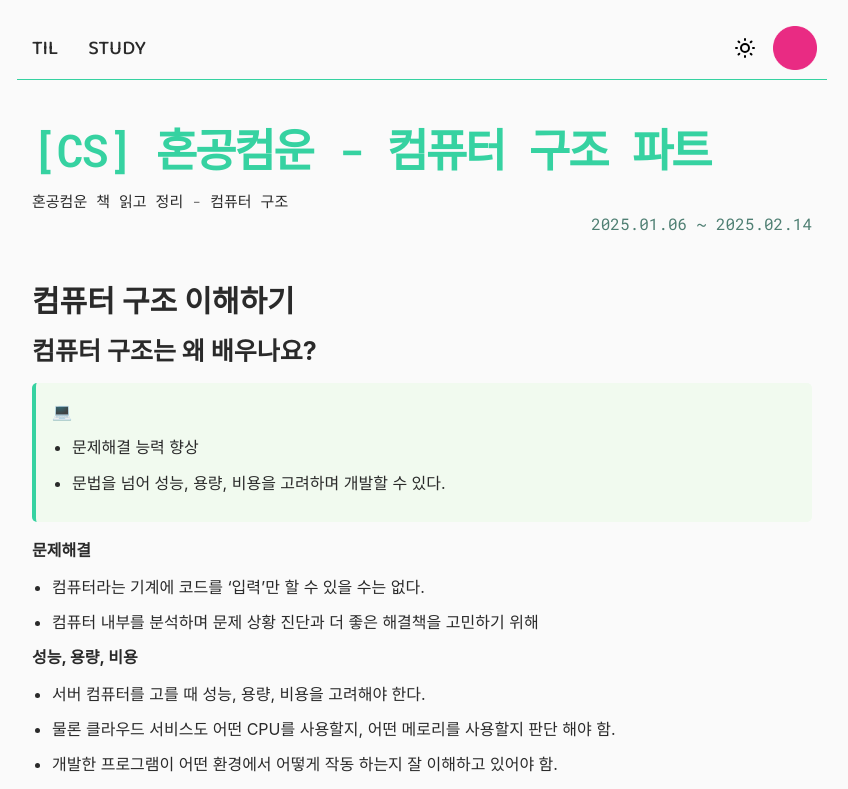
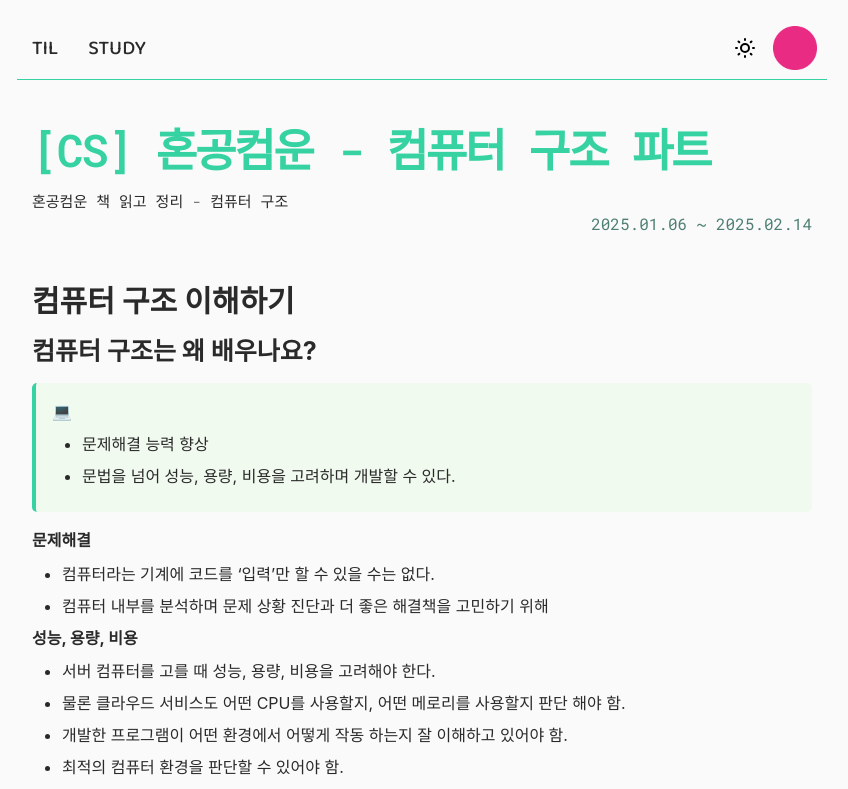
Before and after one commit to nahyukk/mag-devlog, a Next.js app: page /blog/alone-study-CS-and-OS-CS-part in a window 1280 px wide. Shown: the top 789 px of the page, without its empty margins (218-1066 px from the left). Built offline with nearby package versions, Linux system fonts and the light colour scheme.

Commit message:
💄add style for mdx components

```diff
--- a/app/components/Post.jsx
+++ b/app/components/Post.jsx
@@ -12,7 +12,7 @@ const components = {
   ul: (props) => (
     <ul
       style={{
-        paddingLeft: "20px",
+        paddingLeft: "30px",
         maxWidth: "100%",
         wordWrap: "break-word",
       }}
@@ -33,9 +33,41 @@ const components = {
     <li
       style={{
         lineHeight: "1.5",
-        margin: "0.7rem 0",
+        margin: "0.5rem 0",
       }}
       {...props}
+    />
+  ),
+  ShortLine: () => (
+    <hr
+      style={{
+        width: "10%",
+        borderTop: "2px solid var(--primary-color)",
+        opacity: 1,
+        alignSelf: "flex-start",
+        margin: "20px 0",
+      }}
+    />
+  ),
+  ThinShortLine: () => (
+    <hr
+      style={{
+        width: "7%",
+        borderTop: "1.5px solid var(--secondary-color)",
+        opacity: 0.4,
+        margin: "15px 0",
+      }}
+    />
+  ),
+  ThickLine: () => (
+    <hr
+      style={{
+        width: "100%",
+        borderTop: "2px solid var(--main-text-color)",
+        opacity: 0.7,
+        margin: "30px 0",
+        marginTop: "40px",
+      }}
     />
   ),
 };
```
